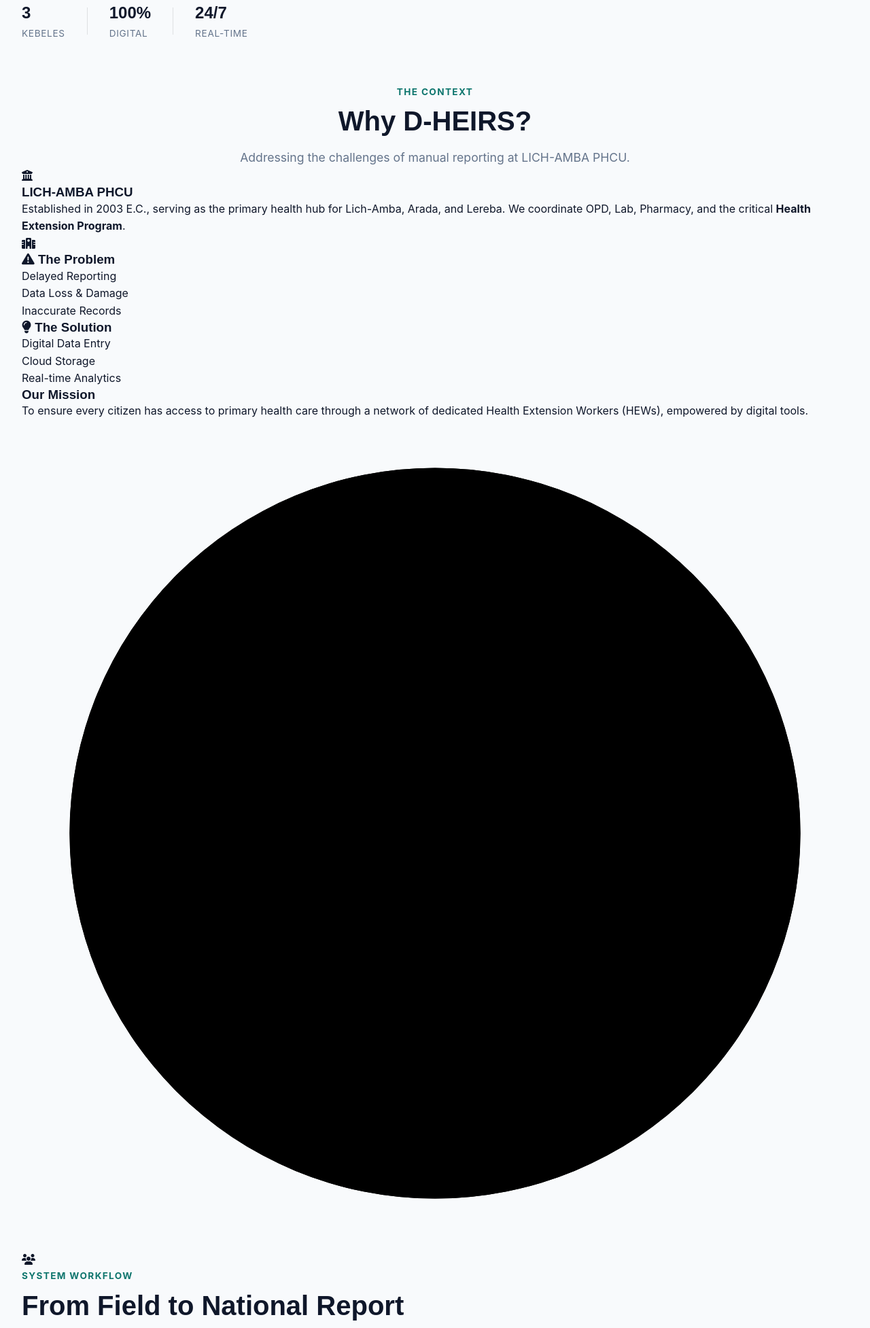
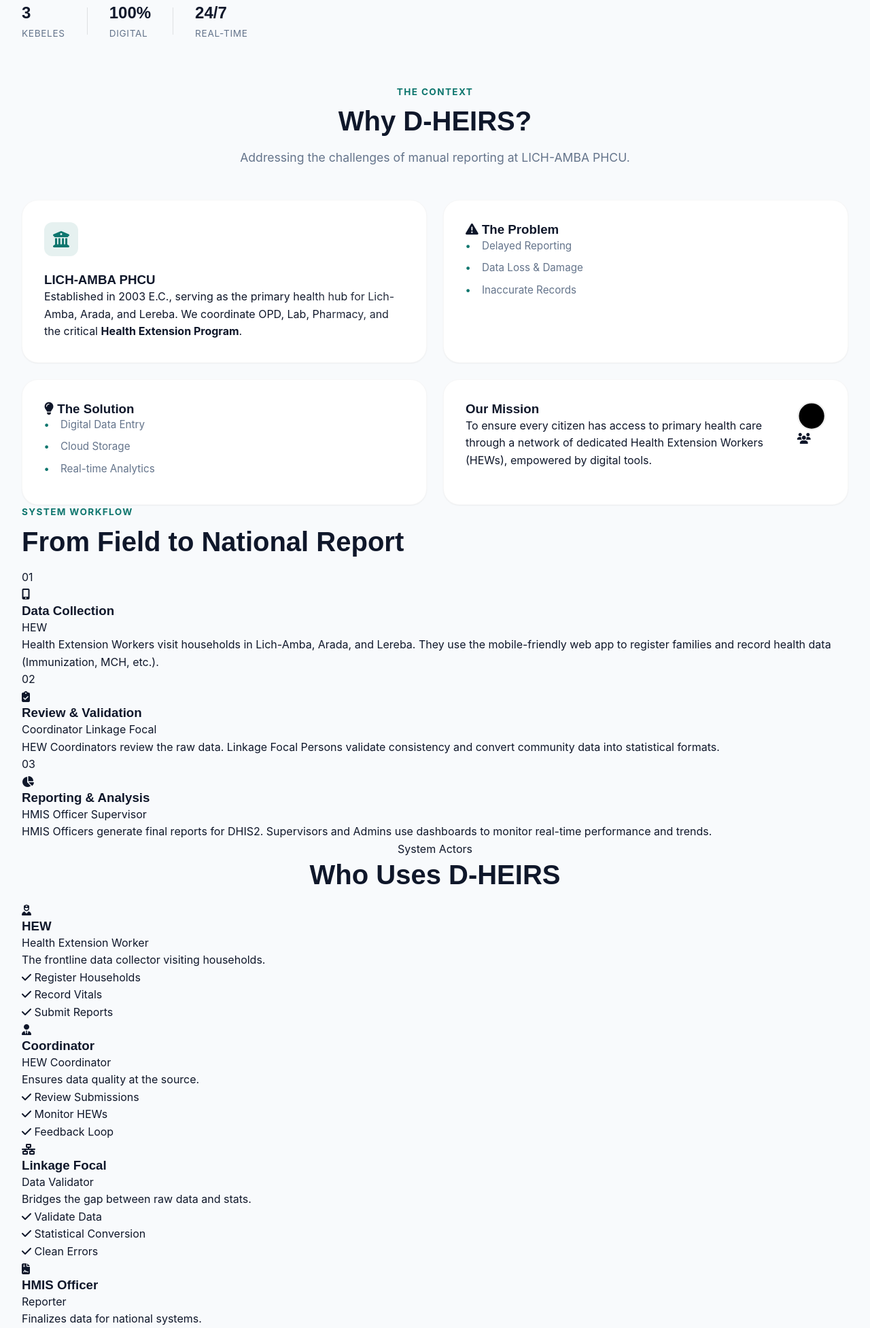
Before and after one commit to Nehimi/D-HIERS, a PHP site: page / in a window 1280 px wide. Shown: the part 747-2701 px from the top of the page at 68% size. Run offline with PHP 8.4, Linux system fonts and the light colour scheme.

Commit message:
About / Context Section (Bento Grid) css

```diff
--- a/css/index.css
+++ b/css/index.css
@@ -293,3 +293,81 @@
     max-width: 600px;
     margin: 0 auto;
 }
+ /* About / Context Section (Bento Grid) */
+ .bento-grid{
+    display: grid;
+    grid-template-columns: repeat(2, 2fr);
+     grid-template-rows: auto auto;
+    gap: 1.5rem;
+     margin-top: 3rem;
+ }
+.bento-box{
+      background: var(--bg-white);
+     border-radius: var(--radius-xl);
+     padding:2rem;
+     box-shadow: var(--shadow-sm);
+     border: 1px solid rgba(0, 0, 0, 0.03);
+     position: relative;
+     overflow: hidden;
+      transition: transform 0.3s ease, box-shadow 0.3s ease;
+
+}
+.beto-box:hover{
+    transform: translateY(-5px);
+     box-shadow: var(--shadow-lg);
+}
+.icon-wrapper {
+    width: 50px;
+    height: 50px;
+    background: rgba(15, 118, 110, 0.1);
+    color: var(--primary);
+    border-radius: 12px;
+    display: flex;
+    align-items: center;
+    justify-content: center;
+    font-size: 1.5rem;
+    margin-bottom: 1.5rem;
+}
+.box-bg-icon {
+    position: absolute;
+    bottom: -20px;
+    right: -20px;
+    font-size: 10rem;
+    color: rgba(255, 255, 255, 0.1);
+    transform: rotate(-15deg);
+}
+.bento-box ul li {
+    margin-bottom: 0.5rem;
+    padding-left: 1.5rem;
+    position: relative;
+    font-size: 0.95rem;
+    color: var(--text-muted);
+}
+.bento-box ul li::before {
+    content: '•';
+    color: var(--primary);
+    position: absolute;
+    left: 0;
+    font-weight: bold;
+}
+.row-layout {
+    display: flex;
+    justify-content: space-between;
+    align-items: center;
+}
+.stat-circle {
+    width: 100px;
+    height: 100px;
+    position: relative;
+}
+.circular-chart {
+    display: block;
+    margin: 0 auto;
+    max-width: 100%;
+    max-height: 100%;
+}
+.circle-bg {
+    fill: none;
+    stroke: #eee;
+    stroke-width: 3.8;
+}
--- a/index.html
+++ b/index.html
@@ -110,7 +110,7 @@
             </div>
             <div class="bento-grid">
                 <!-- Main Context Box -->
-                <div class="bento-box box-large">
+                <div class="bento-box box-medium">
                     <div class="box-container">
                         <div class="icon-wrapper">
                             <i class="fa-solid fa-building-columns"></i>
@@ -150,7 +150,7 @@
                     </div>
                 </div>
                 <!-- Solution Box -->
-                <div class="bento-box box-wide">
+                <div class="bento-box box-large">
                     <div class="box-content row-layout">
                         <div class="text-part">
                             <h3>Our Mission</h3>
```
